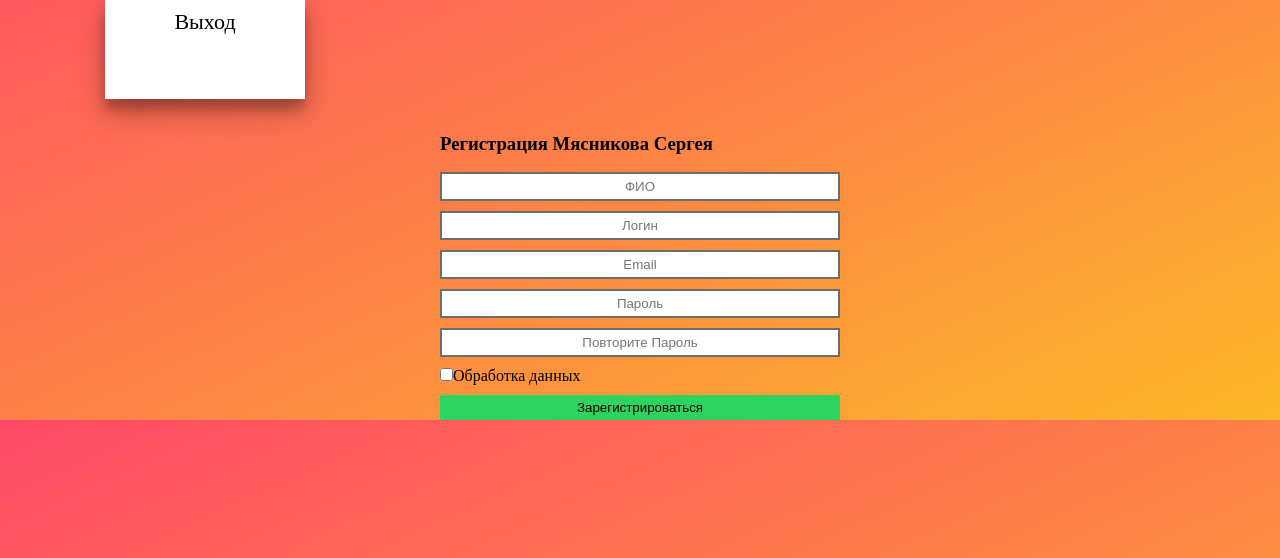
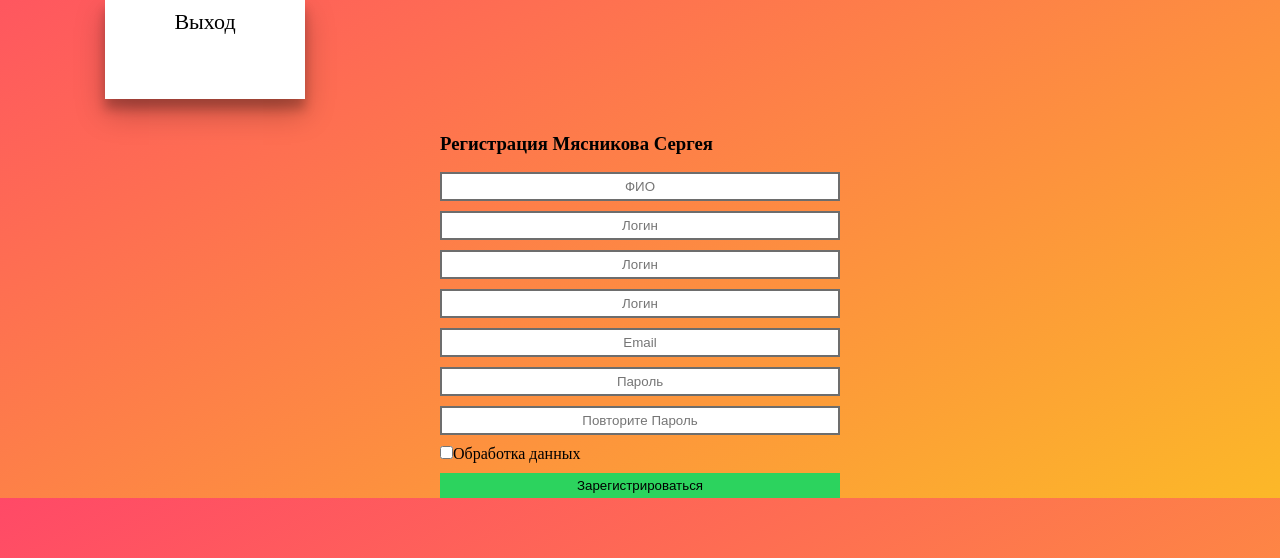
Before and after one commit to RTIM1337/mrt, a PHP site: page /regustr.php in a window 1280 px wide. Shown: the part 163-721 px from the top of the page. Run offline with PHP 8.4, Linux system fonts and the light colour scheme; the visitor is signed in with stand-in values (Sample User, id 1).

Commit message:
Update regustr.php
fix

```diff
--- a/regustr.php
+++ b/regustr.php
@@ -19,6 +19,8 @@
           <h3>Регистрация Мясникова Сергея </h3>
           <input class="formRegustrInput" type="text" name="fio" id="" placeholder="ФИО" required>
           <input class="formRegustrInput" type="text" name="logun" placeholder="Логин" id="logun" required>
+          <input class="formRegustrInput" type="text" name="logun" placeholder="Логин" id="logun" required>
+          <input class="formRegustrInput" type="text" name="logun" placeholder="Логин" id="logun" required>
           <input class="formRegustrInput" type="email" name="Email" id="" placeholder="Email" required>
           <input class="formRegustrInput" type="password" name="password" id="passwprd1" placeholder="Пароль" required>
           <input class="formRegustrInput" type="password" name="" id="passwprd2" placeholder="Повторите Пароль" required>
```
